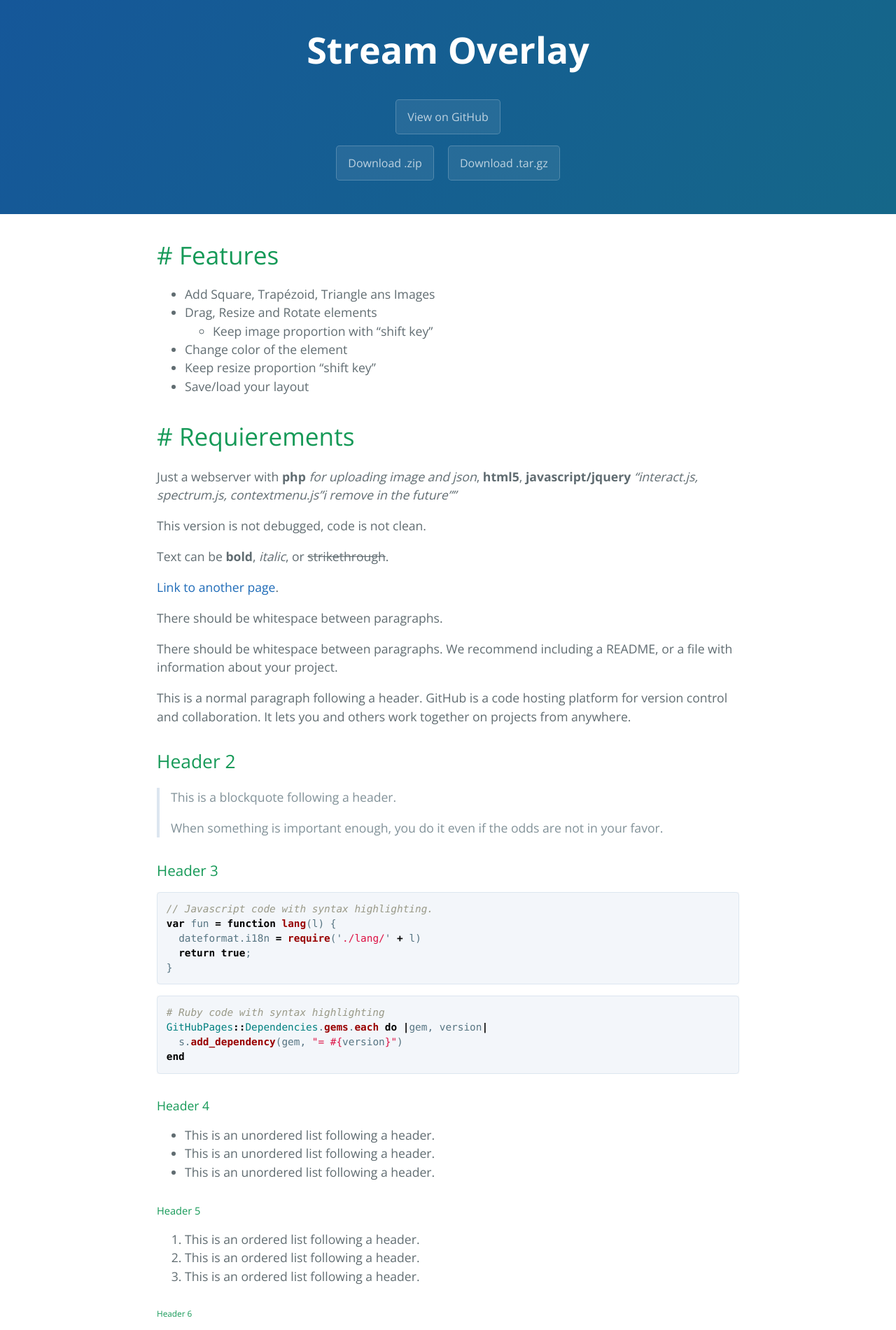
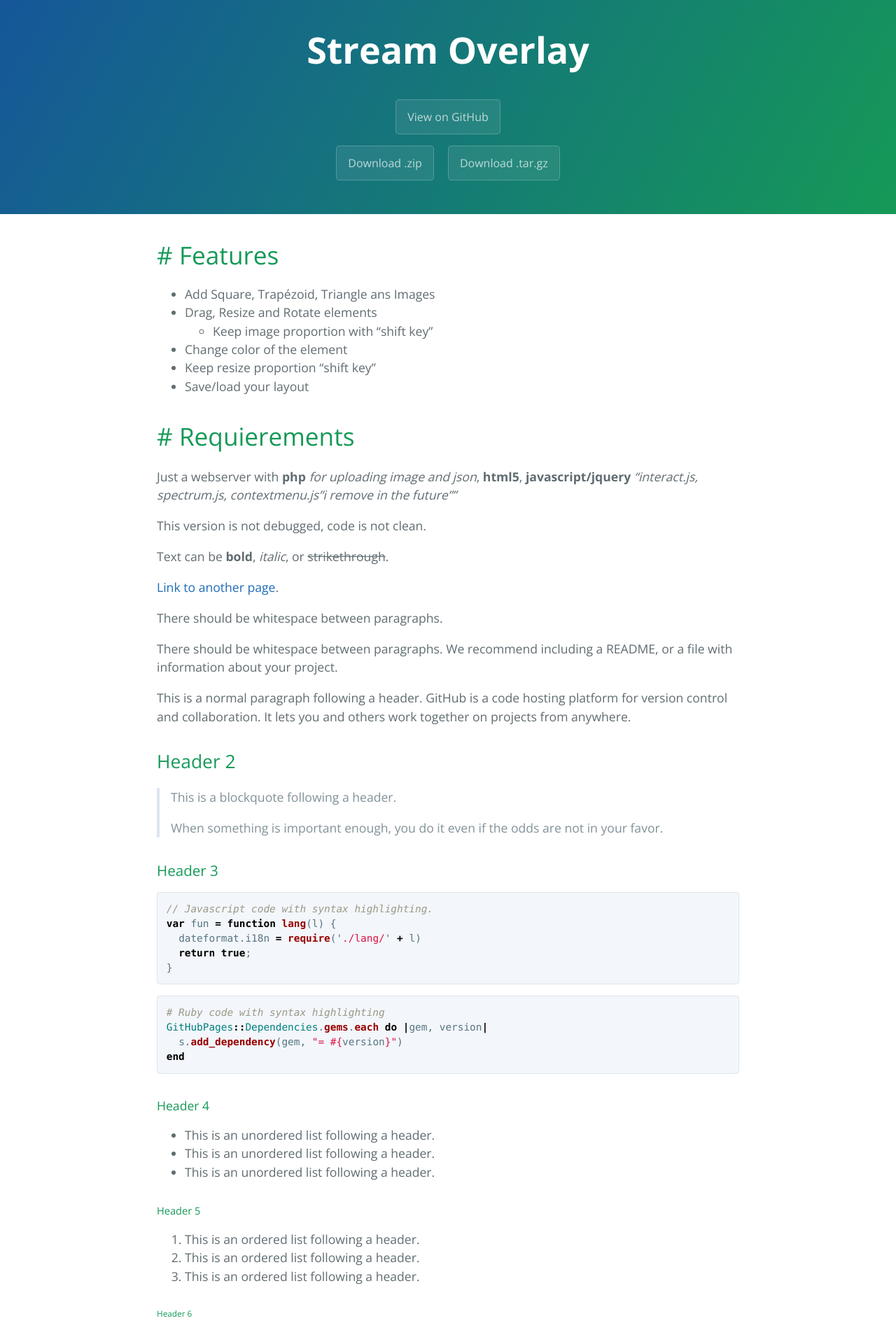
Before and after one commit to zenny/stream-overlay, a Jekyll site: the page built from index.md, in a window 1280 px wide. Shown: the top 1901 px of the page at 70% size. Built offline with Jekyll 4.4.1, drawn with Linux system fonts in a browser that asks for light colours; the repository's description, which GitHub fills in, is left out; our own code applies the rules of GitHub Pages for plain Markdown files.

Commit message:
Update variables.scss

```diff
--- a/_sass/variables.scss
+++ b/_sass/variables.scss
@@ -4,7 +4,7 @@ $medium-breakpoint: 42em !default;
 
 // Headers
 $header-heading-color: #fff !default;
-$header-bg-color: #156789 !default;
+$header-bg-color: #159957 !default;
 $header-bg-color-secondary: #155799 !default;
 
 
```
